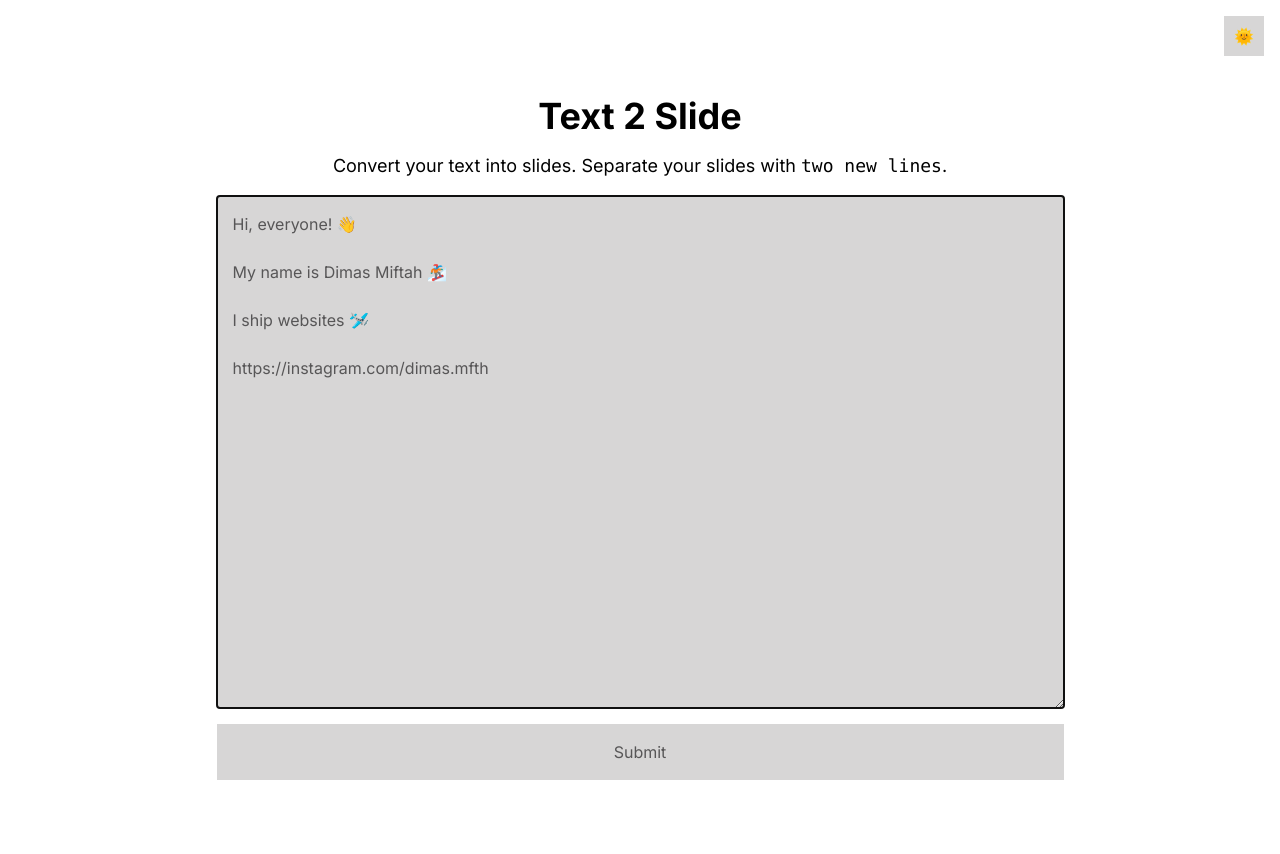
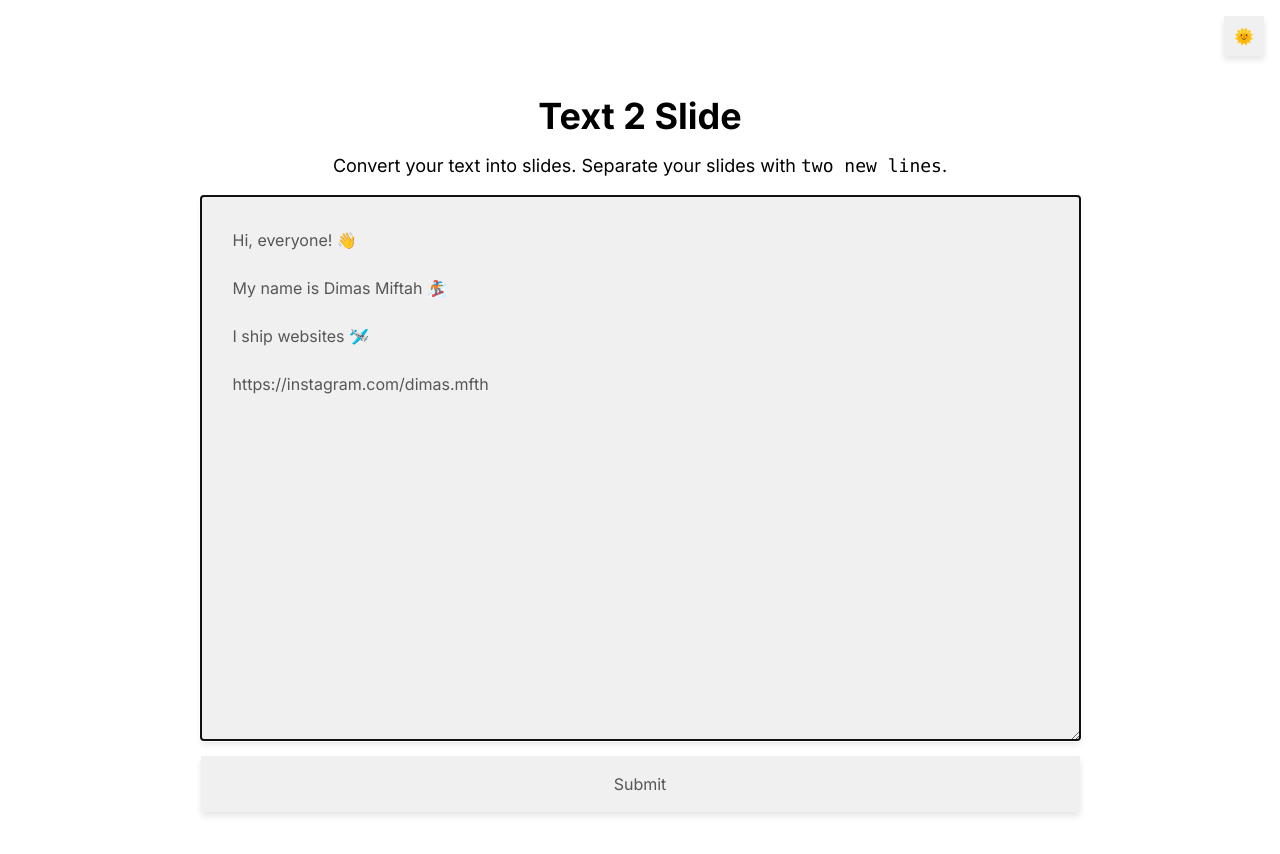
Before and after one commit to dimasmiftah/text2slide, a Next.js app: page / in a window 1280 px wide. Shown: the top 854 px of the page. Built offline with nearby package versions, Linux system fonts and the light colour scheme.

Commit message:
feat: improve coloring

```diff
--- a/src/app/globals.css
+++ b/src/app/globals.css
@@ -6,16 +6,18 @@
   --foreground-rgb: 0, 0, 0;
   --background-start-rgb: 255, 255, 255;
   --background-end-rgb: 255, 255, 255;
-  --background-color: #d7d6d6;
+  --background-color: rgb(240, 240, 240);
   --text-color: #575657;
+  --box-shadow: 0 4px 6px rgba(0, 0, 0, 0.1);
 }
 
 .dark:root {
   --foreground-rgb: 255, 255, 255;
   --background-start-rgb: 0, 0, 0;
   --background-end-rgb: 0, 0, 0;
-  --background-color: #2d2e30;
+  --background-color: rgba(45, 46, 48, 0.7);
   --text-color: #cbcbcb;
+  --box-shadow: 0 4px 6px rgba(0, 0, 0, 0.4);
 }
 
 body {
@@ -27,5 +29,6 @@ body {
   .color-scheme {
     background: var(--background-color);
     color: var(--text-color);
+    box-shadow: var(--box-shadow);
   }
 }
--- a/src/app/page.tsx
+++ b/src/app/page.tsx
@@ -128,7 +128,7 @@ export default function Home() {
       </p>
       <form className='flex flex-col gap-4'>
         <textarea
-          className={`w-full p-4 color-scheme`}
+          className={`w-full p-8 color-scheme`}
           placeholder='Type your text...'
           onChange={handleChange}
           value={text}
```
